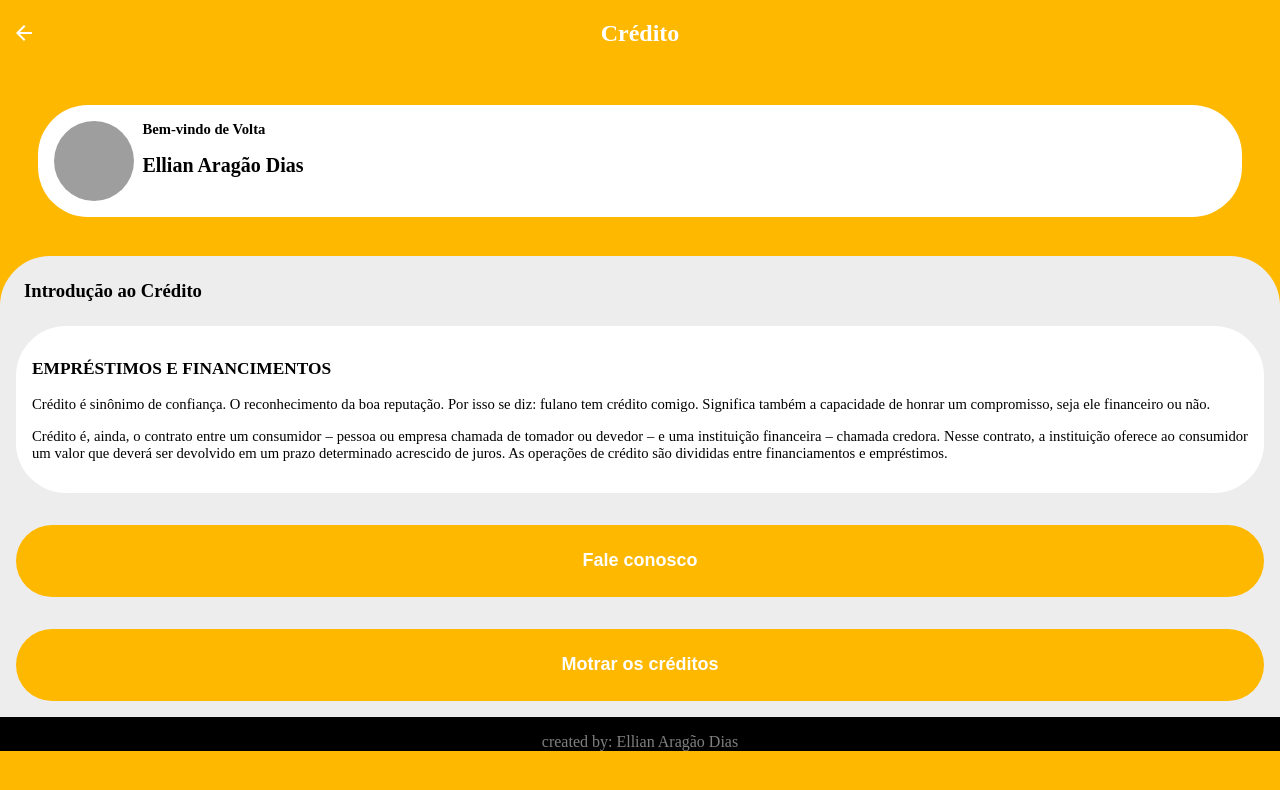
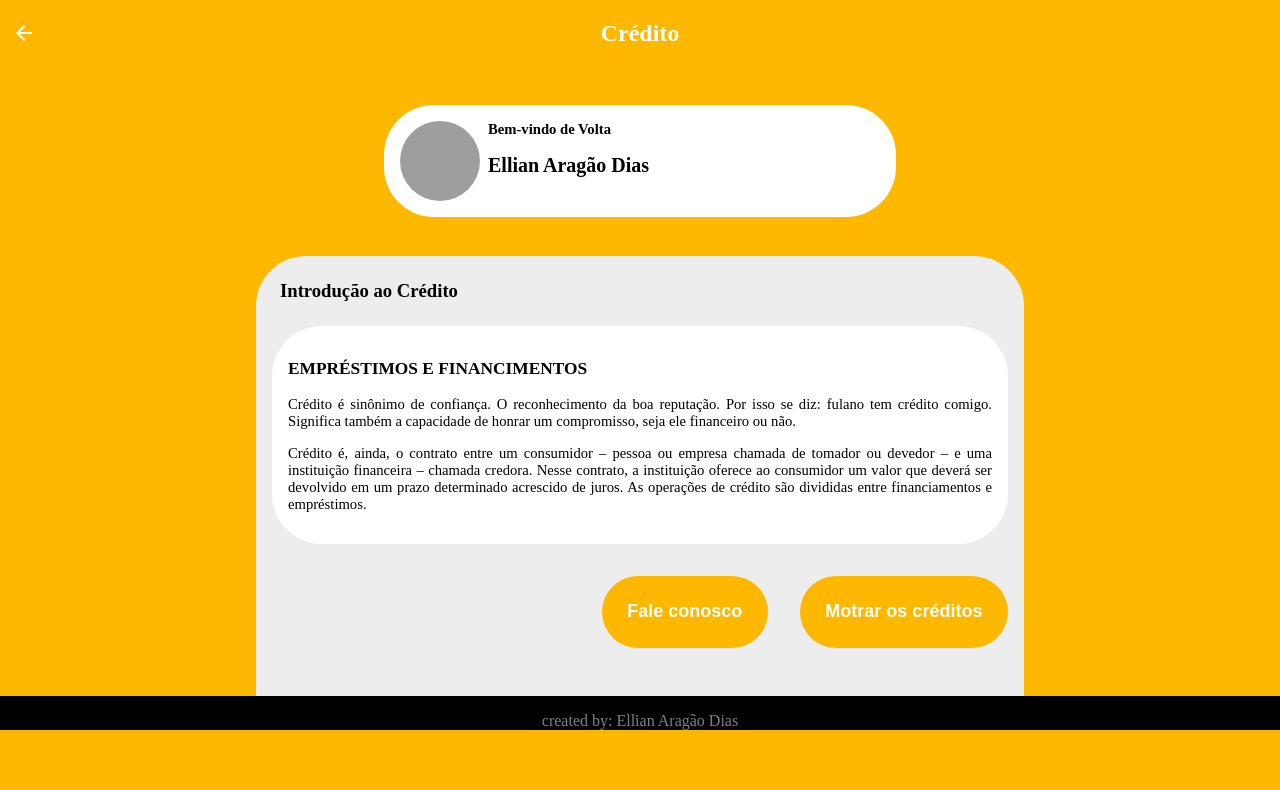
Before and after one commit to EvaldoGraciliano/Proway, a plain HTML site: page [SP01]-introducao-ao-credito/introducao-credito.html in a window 1280 px wide. Drawn offline with Linux system fonts and the light colour scheme; grey boxes are pictures that could not be loaded.

Commit message:
add desktop suport for intro crédito

```diff
--- a/[SP01]-introducao-ao-credito/introducao-credito.css
+++ b/[SP01]-introducao-ao-credito/introducao-credito.css
@@ -3,7 +3,6 @@ body {
   margin: 0;
   font-family: OpenSans;
   width: 100%;
-  height: 100%;
 }
 nav {
   color: white;
@@ -102,3 +101,37 @@ footer {
   color: grey;
   text-align: center;
 }
+
+@media only screen and (min-width: 450px) {
+  body {
+    display: flex;
+    flex-direction: column;
+  }
+  main {
+    display: flex;
+    flex-direction: column;
+  }
+
+
+  .bem-vindo-box {
+    align-self: center;
+    width: 70%;
+  }
+}
+
+@media only screen and (min-width: 768px) {
+  main {
+    align-self: center;
+    width: 768px;
+  }
+
+  .bem-vindo-box {
+    width: 30rem;
+  }
+
+  .content-buttons {
+    flex-direction: row;
+    justify-content: flex-end;
+    margin-bottom: 2rem;
+  }
+}
```
